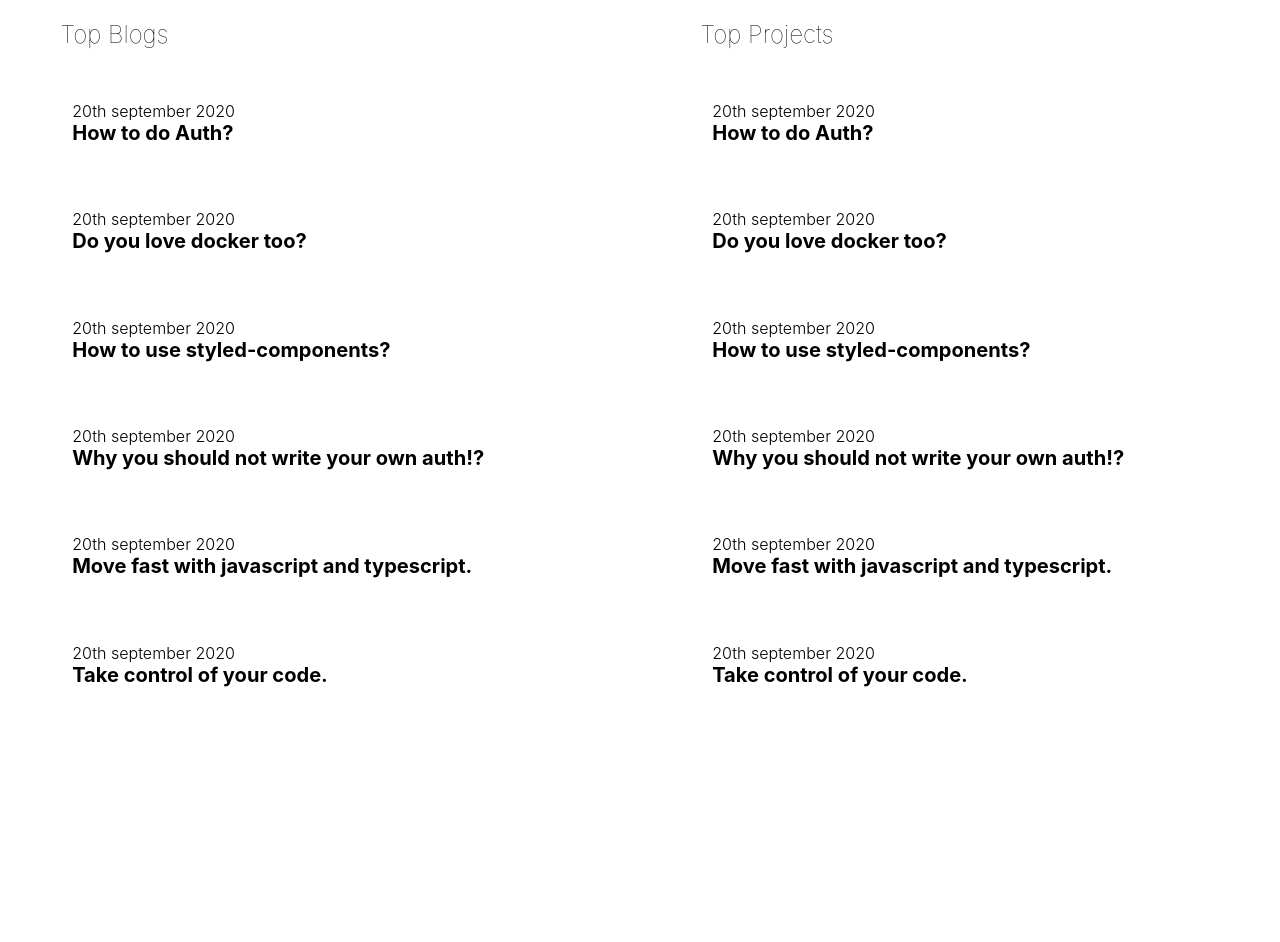
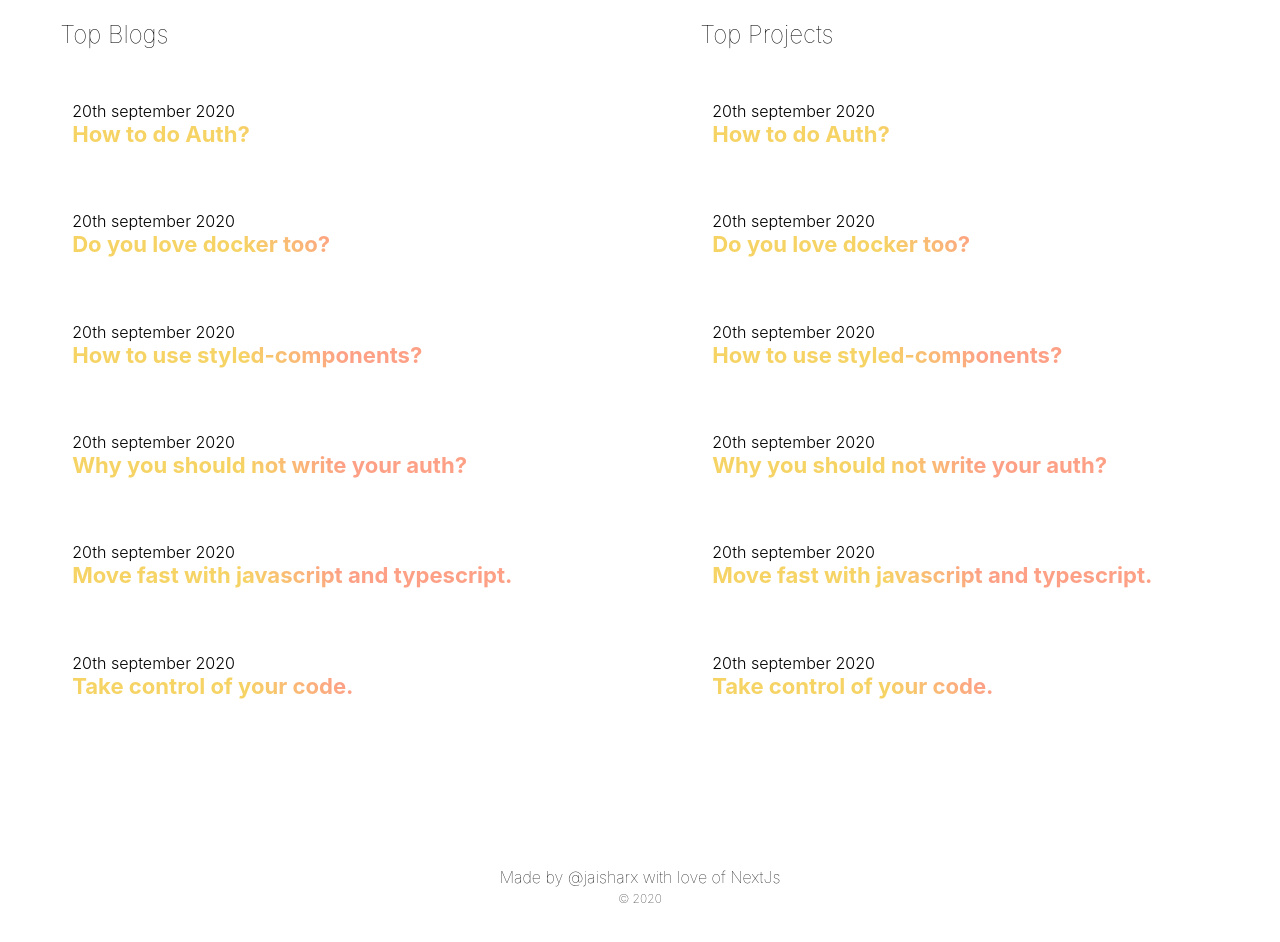
Before and after one commit to jaisharx/jaisharx.dev, a Next.js app: page / in a window 1280 px wide. Shown: the part 800-1742 px from the top of the page. Before the commit the page ends 1535 px from the top, so only its background shows below. Built offline with nearby package versions, Linux system fonts and the light colour scheme.

Commit message:
added footer

```diff
--- /dev/null
+++ b/components/footer/footer.module.scss
@@ -0,0 +1,22 @@
+.footer {
+    padding: 12rem;
+    text-align: center;
+    font-weight: lighter;
+
+    a,
+    a:visited,
+    a:active {
+        color: black;
+        text-decoration: none;
+
+        &:hover {
+            text-decoration: underline;
+
+        }
+    }
+    small {
+        display: block;
+        margin: 4px 0;
+        font-size: 1.2rem;
+    }
+}
--- /dev/null
+++ b/components/footer/index.js
@@ -0,0 +1,20 @@
+import styles from './footer.module.scss';
+
+function index() {
+    return (
+        <footer className={styles.footer}>
+            Made by{' '}
+            <a
+                href="https://twitter.com/jaisharx"
+                target="_blank"
+                rel="noopener noreferrer"
+            >
+                @jaisharx
+            </a>{' '}
+            with love of NextJs
+            <small>© 2020</small>
+        </footer>
+    );
+}
+
+export default index;
--- a/components/list/index.js
+++ b/components/list/index.js
@@ -1,19 +1,50 @@
 import styles from './list.module.scss';
+import Link from 'next/link';
 
 function index({ title }) {
     return (
         <div className={styles.container}>
             <h2>Top {title}</h2>
             <ul className={styles.list}>
-                <li><div>20th september 2020</div> How to do Auth?</li>
-                <li><div>20th september 2020</div> Do you love docker too?</li>
-                <li><div>20th september 2020</div> How to use styled-components?</li>
-                <li><div>20th september 2020</div> Why you should not write your own auth!?</li>
-                <li><div>20th september 2020</div> Move fast with javascript and typescript.</li>
-                <li><div>20th september 2020</div> Take control of your code.</li>
+                <li>
+                    <div>20th september 2020</div>
+                    <Link href="">
+                        <a>How to do Auth?</a>
+                    </Link>
+                </li>
+                <li>
+                    <div>20th september 2020</div>
+                    <Link href="">
+                        <a>Do you love docker too?</a>
+                    </Link>
+                </li>
+                <li>
+                    <div>20th september 2020</div>
+                    <Link href="">
+                        <a>How to use styled-components?</a>
+                    </Link>
+                </li>
+                <li>
+                    <div>20th september 2020</div>
+                    <Link href="">
+                        <a>Why you should not write your auth?</a>
+                    </Link>
+                </li>
+                <li>
+                    <div>20th september 2020</div>
+                    <Link href="">
+                        <a>Move fast with javascript and typescript.</a>
+                    </Link>
+                </li>
+                <li>
+                    <div>20th september 2020</div>
+                    <Link href="">
+                        <a>Take control of your code.</a>
+                    </Link>
+                </li>
             </ul>
         </div>
-    )
+    );
 }
 
-export default index
+export default index;
--- a/components/list/list.module.scss
+++ b/components/list/list.module.scss
@@ -10,13 +10,28 @@
 
 .list {
     list-style-type: none;
-    font-family: -apple-system, BlinkMacSystemFont, 'Segoe UI', Roboto, Oxygen,
-    Ubuntu, Cantarell, 'Open Sans', 'Helvetica Neue', sans-serif;
 
     li {
         padding: 3.2rem;
         font-weight: bold;
         font-size: 2rem;
+
+        a,
+        a:visited,
+        a:active {
+            display: inline-block;
+            width: 100%;
+            font-size: 2.2rem;
+            text-decoration: none;
+            background-image: linear-gradient(
+                45deg,
+                var(--primary-color) 32.5%,
+                var(--secondary-color) 50.5%
+            );
+            background-clip: text;
+            -webkit-text-fill-color: transparent;
+        }
+
         div {
             font-size: 1.6rem;
             font-weight: 300;
--- a/pages/index.js
+++ b/pages/index.js
@@ -3,6 +3,7 @@ import styles from '../styles/index.module.scss';
 
 import Navbar from '../components/navbar';
 import List from '../components/list';
+import Footer from '../components/footer';
 
 function index() {
     return (
@@ -26,7 +27,7 @@ function index() {
                 <List title="Blogs" />
                 <List title="Projects" />
             </section>
-
+            <Footer />
         </>
     );
 }
```
